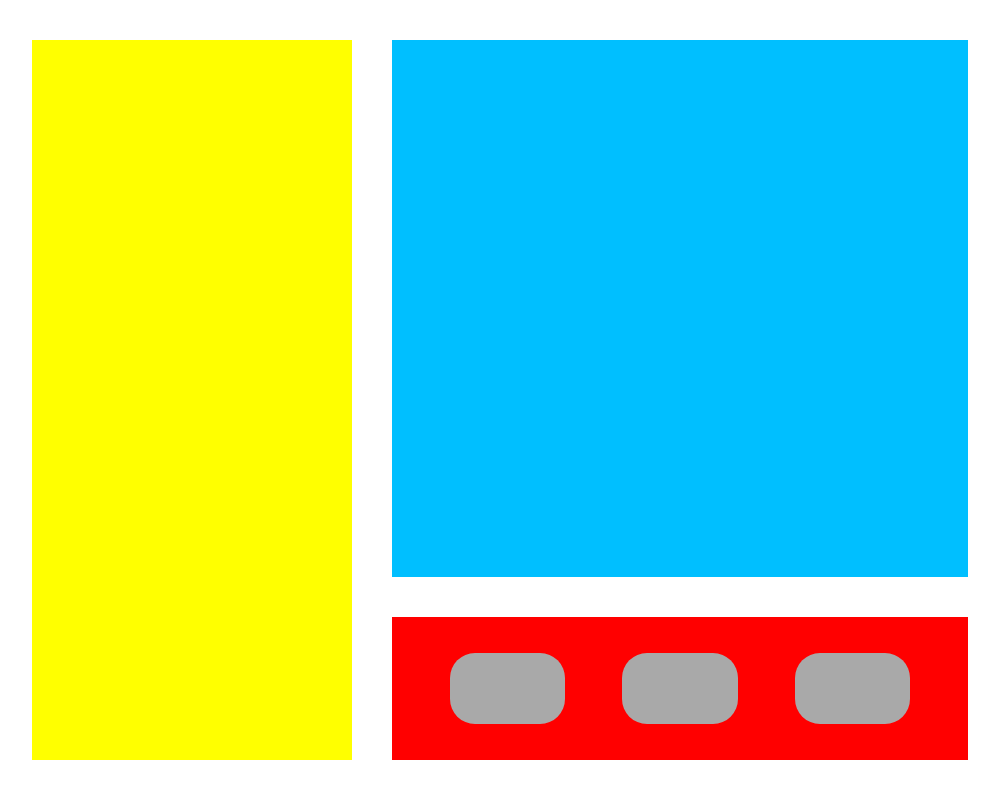
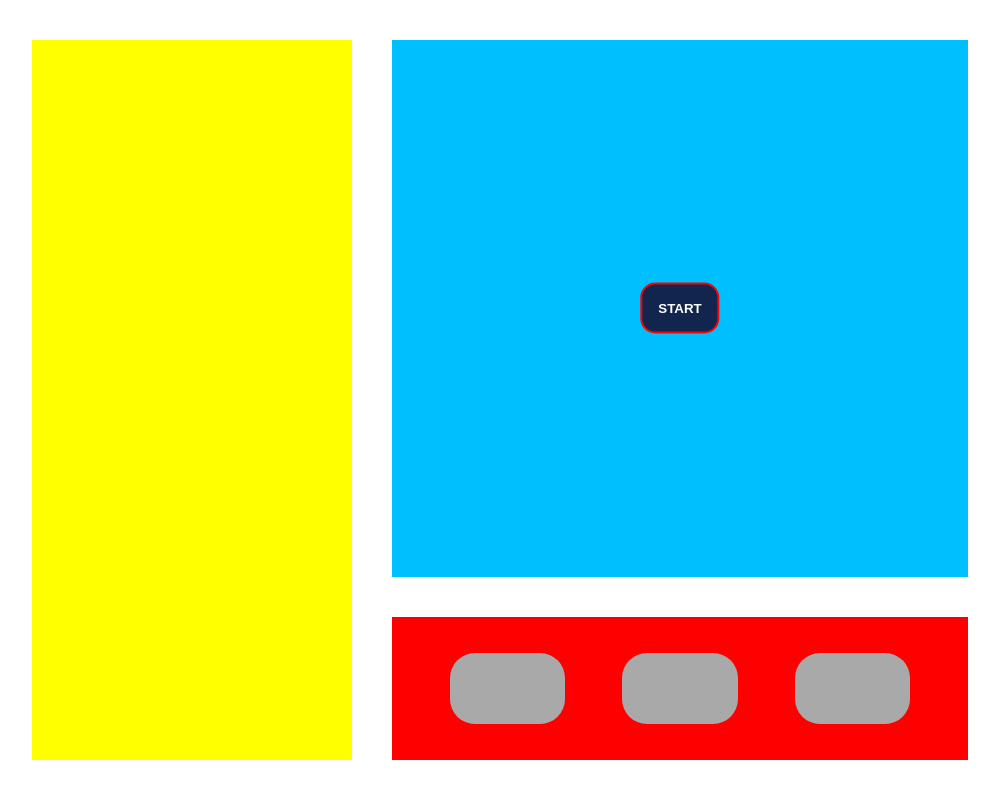
Before and after one commit to Iustin-V/water-cleaning-game, a React (Create React App) app: page / in a window 1280 px wide. Both pictures are taken after a click on the button "Play". Shown: the whole page, without its empty margins (140-1139 px from the left). Built offline with nearby package versions, Linux system fonts and the light colour scheme.

Commit message:
nimic nou sub soare

```diff
--- a/src/components/Game.tsx
+++ b/src/components/Game.tsx
@@ -1,5 +1,7 @@
-import styled from "styled-components";
-import React from "react";
+import styled from 'styled-components';
+import React, {useEffect, useState} from "react";
+import can from "../images/can.png"
+import tire from "../images/tire.png"
 
 const GameWrapper = styled.div`
   display: flex;
@@ -23,12 +25,14 @@ const GameViewContainer = styled.div`
   width: 100%;
   height: 75%;
   background-color: deepskyblue;
-`;
+  position: relative;
+
+`
 const LegendContainer = styled.div`
   width: 25%;
   height: 90%;
   background-color: yellow;
-`;
+`
 const ButtonContainer = styled.div`
   width: 100%;
   height: 20%;
@@ -36,7 +40,24 @@ const ButtonContainer = styled.div`
   display: flex;
   justify-content: space-evenly;
   align-items: center;
-`;
+
+`
+const StartButton = styled.button`
+  background: #12254e;
+  padding: 16px;
+  border: 2px solid red;
+  border-radius: 15px;
+  color: white;
+  font-weight: bold;
+
+  :hover {
+    background: #2550ad;
+  }
+  position: absolute;
+  top: 50%;
+  left: 50%;
+  transform: translate(-50%,-50%);
+`
 const Control = styled.div`
   z-index: 2;
   height: 50%;
@@ -46,12 +67,54 @@ const Control = styled.div`
   :hover {
     background-color: dimgrey;
   }
-`;
+`
+const Image =styled.img<{position:number}>`
+width: 50px;
+  position: absolute;
+  top:100%;
+  visibility: hidden;
+  left: ${props => props.position}%;
+`
 export const Game = () => {
     const containerRef = React.useRef<HTMLDivElement | null>(null);
+    const [gameStarted, setGameStarted] = React.useState(false)
+    const ImageSlider = ( imageUrls:string[], displayTime:number) => {
+
+        const [images, setImages] = useState([]);
+
+        useEffect(() => {
+            const timerId = setTimeout(() => {
+                const imageUrl = imageUrls[Math.floor(Math.random() * imageUrls.length)];
+                // @ts-ignore
+                setImages([...images, imageUrl]);
+
+                setTimeout(() => {
+                    setImages(images.slice(1));
+                }, displayTime);
+            }, displayTime);
+
+            return () => clearTimeout(timerId);
+        }, [images, imageUrls, displayTime]);
+
         return (
-    <GameWrapper>
+            <div className="image-slider">
+                {images.map((imageUrl, index) => (
+                    <Image position={Math.floor(Math.random() * 80)} src={imageUrl} alt="" key={index}
+                           className="slide-down"/>
+                ))}
+            </div>
+        );
+    };
+
+
+    let imageUrls=[can,tire,can,tire]
+
+
+
+    return <GameWrapper>
+
         <LegendContainer></LegendContainer>
+
         <MainContainer>
             <GameViewContainer
                 ref={containerRef}
@@ -62,14 +125,23 @@ export const Game = () => {
                         "top:",
                         containerRef?.current?.offsetTop
                     )
-          }
-        ></GameViewContainer>
+                }>
+                {!gameStarted && <StartButton
+                    onClick={() => {
+                        setGameStarted(true)
+                    }}
+
+                >START</StartButton> }
+                {ImageSlider(imageUrls, 3000)}
+
+            </GameViewContainer>
             <ButtonContainer>
                 <Control></Control>
                 <Control></Control>
                 <Control></Control>
             </ButtonContainer>
+
         </MainContainer>
+
     </GameWrapper>
-  );
-};
+}
--- a/src/index.css
+++ b/src/index.css
@@ -11,3 +11,18 @@ code {
   font-family: source-code-pro, Menlo, Monaco, Consolas, 'Courier New',
     monospace;
 }
+@keyframes slide-down {
+  from {
+   top:0;
+    visibility: visible;
+  }
+  to {
+    top:95%;
+    visibility: visible;
+  }
+}
+
+/* Apply the animation to the image element */
+img.slide-down {
+  animation: slide-down 2s ease-in;
+}
```
Also changed, not shown: src/images/can.png (added), src/images/tire.png (added). Lines whose indentation alone changed are shown as unchanged.
